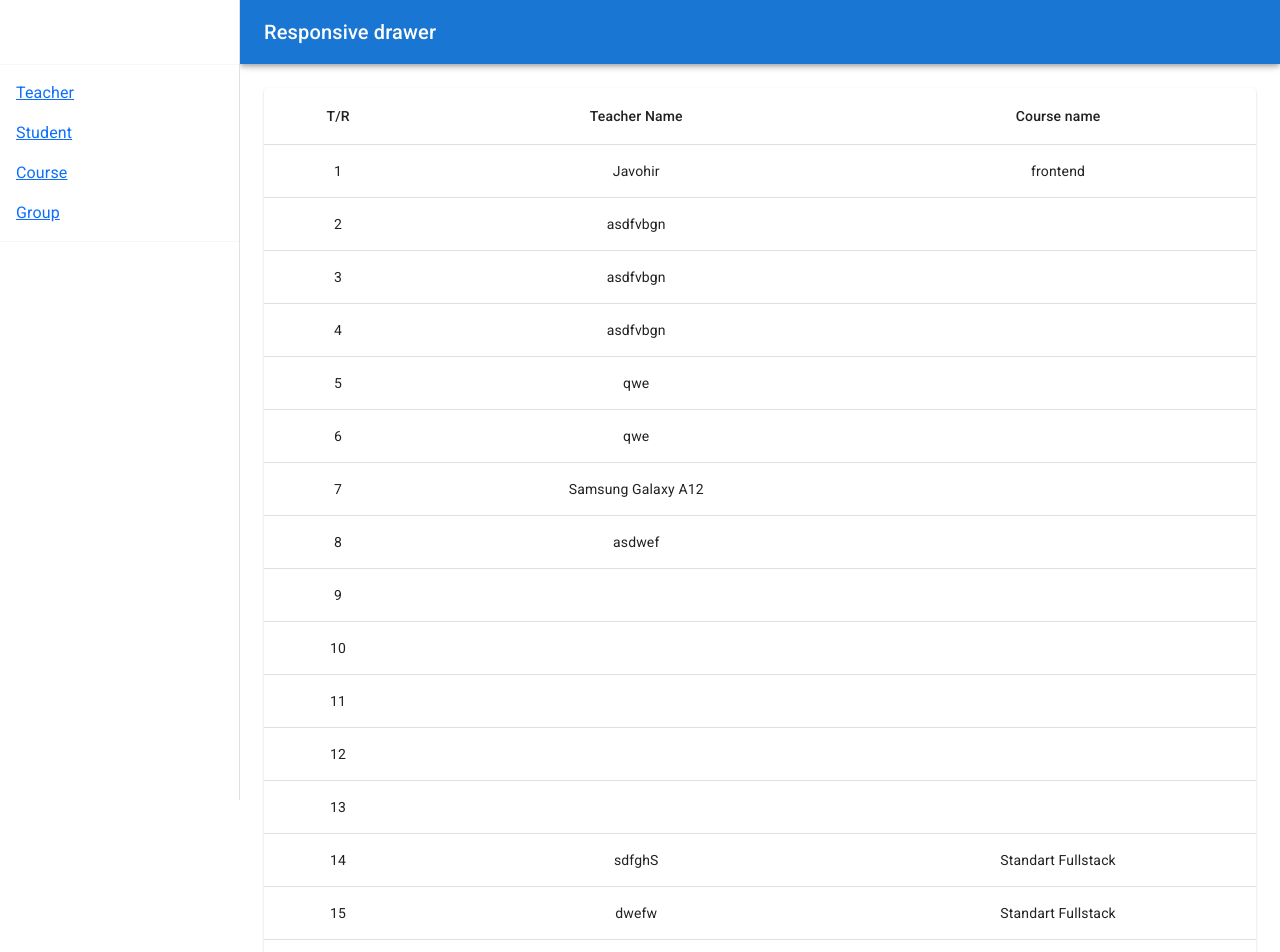
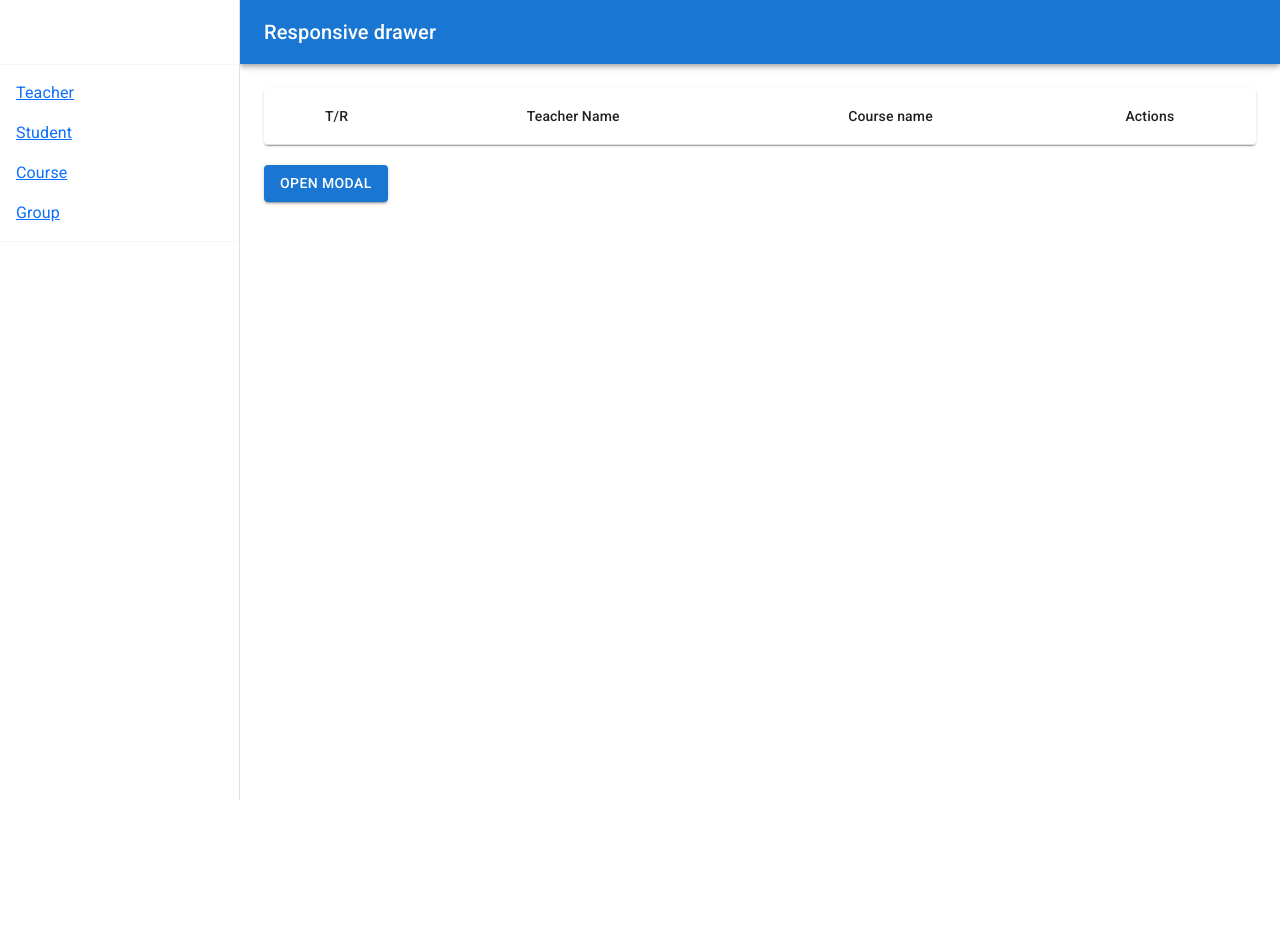
Before and after one commit to pakhlavonovv/lsn14, a React (Vite) app: page /admin in a window 1280 px wide. Shown: the top 952 px of the page. After the commit the page ends 800 px from the top, so only its background shows below. Built offline with nearby package versions, Linux system fonts and the light colour scheme; data requests are answered from the project's data file.

Commit message:
some-changes

```diff
--- a/db.json
+++ b/db.json
@@ -10,78 +10,7 @@
       "address": "Chilonzor 8 kvartal"
     }
   ],
-  "teacher": [
-    {
-      "id": "123123",
-      "name": "Javohir",
-      "course": "frontend"
-    },
-    {
-      "id": "c836",
-      "age": "Standart Fullstack",
-      "name": "asdfvbgn"
-    },
-    {
-      "id": "16f1",
-      "age": "Standart Fullstack",
-      "name": "asdfvbgn"
-    },
-    {
-      "id": "8cea",
-      "age": "Standart Fullstack",
-      "name": "asdfvbgn"
-    },
-    {
-      "id": "19cc",
-      "age": "Standart Fullstack",
-      "name": "qwe"
-    },
-    {
-      "id": "9f82",
-      "age": "Standart Fullstack",
-      "name": "qwe"
-    },
-    {
-      "id": "1501",
-      "age": "Standart Fullstack",
-      "name": "Samsung Galaxy A12"
-    },
-    {
-      "id": "76ce",
-      "age": "Standart Fullstack",
-      "name": "asdwef"
-    },
-    {
-      "id": "f583"
-    },
-    {
-      "id": "851b"
-    },
-    {
-      "id": "8d22"
-    },
-    {
-      "id": "7058"
-    },
-    {
-      "id": "8181"
-    },
-    {
-      "id": "2803",
-      "course": "Standart Fullstack",
-      "name": "sdfghS"
-    },
-    {
-      "id": "8c4e",
-      "course": "Standart Fullstack",
-      "name": "dwefw"
-    },
-    {
-      "id": "32f1",
-      "course": "Standart Fullstack",
-      "name": "wqewrrghtAsd8"
-    }
-  ],
+  "teacher": [],
   "group": [
     {
       "id": "123",
--- a/src/components/teacher-modal/index.jsx
+++ b/src/components/teacher-modal/index.jsx
@@ -5,7 +5,7 @@ import Button from '@mui/material/Button';
 import { TextField, Select, MenuItem, InputLabel } from '@mui/material';
 import Typography from '@mui/material/Typography';
 import { Formik, Form, Field } from 'formik';
-import * as Yup from 'yup'; // Yup import qilamiz
+import * as Yup from 'yup';
 import axios from 'axios';
 
 const style = {
@@ -31,6 +31,7 @@ export default function KeepMountedModal({ open, handleClose, course }) {
     try {
       const res = await axios.post("http://localhost:3000/teacher", values);
       resetForm(); // Formani yuborganingizdan keyin tozalash uchun
+      window.location.reload()
     } catch (error) {
       console.log(error);
     }
--- a/src/components/teacher-table/index.jsx
+++ b/src/components/teacher-table/index.jsx
@@ -4,7 +4,9 @@ import TableBody from '@mui/material/TableBody';
 import TableCell from '@mui/material/TableCell';
 import TableContainer from '@mui/material/TableContainer';
 import TableHead from '@mui/material/TableHead';
+import Button from '@mui/material/Button/Button';
 import TableRow from '@mui/material/TableRow';
+import axios from 'axios';
 import Paper from '@mui/material/Paper';
 
 function createData(name, calories, fat, carbs, protein) {
@@ -18,7 +20,14 @@ const rows = [
   createData('Cupcake', 305, 3.7, 67, 4.3),
   createData('Gingerbread', 356, 16.0, 49, 3.9),
 ];
-
+const deleteItem = (id) => {
+  try {
+    axios.delete(`http://localhost:3000/teacher/${id}`)
+    window.location.reload()
+  } catch (error) {
+    console.log(error)
+  }
+}
 export default function BasicTable({data}) {
   return (
     <TableContainer component={Paper}>
@@ -28,6 +37,7 @@ export default function BasicTable({data}) {
           <TableCell align="center">T/R</TableCell>
             <TableCell align="center">Teacher Name</TableCell>
             <TableCell align="center">Course name</TableCell>
+            <TableCell align="center">Actions</TableCell>
           </TableRow>
         </TableHead>
         <TableBody>
@@ -40,6 +50,7 @@ export default function BasicTable({data}) {
 
               <TableCell align="center">{row.name}</TableCell>
               <TableCell align="center">{row.course}</TableCell>
+              <TableCell align="center"><Button onClick={()=> deleteItem(row.id)} variant='contained' color='error'>Delete</Button></TableCell>
             </TableRow>
           ))}
         </TableBody>
```
